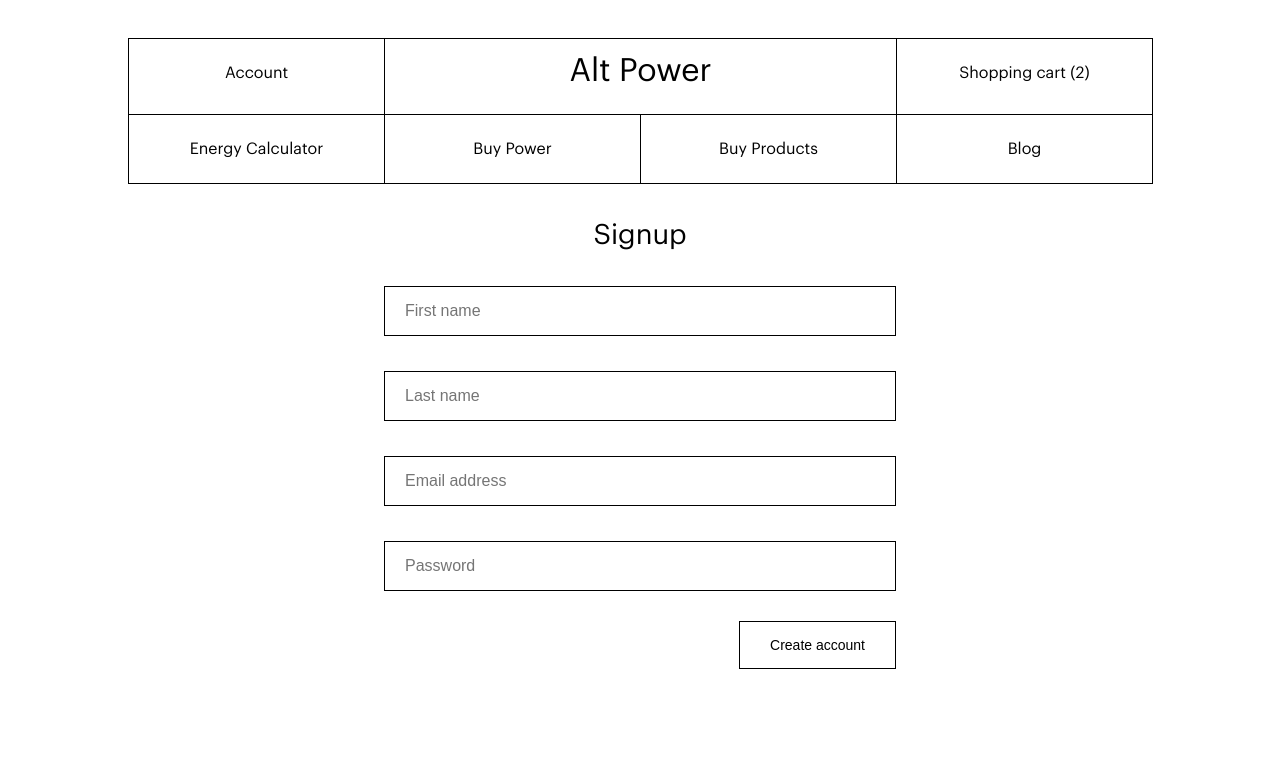
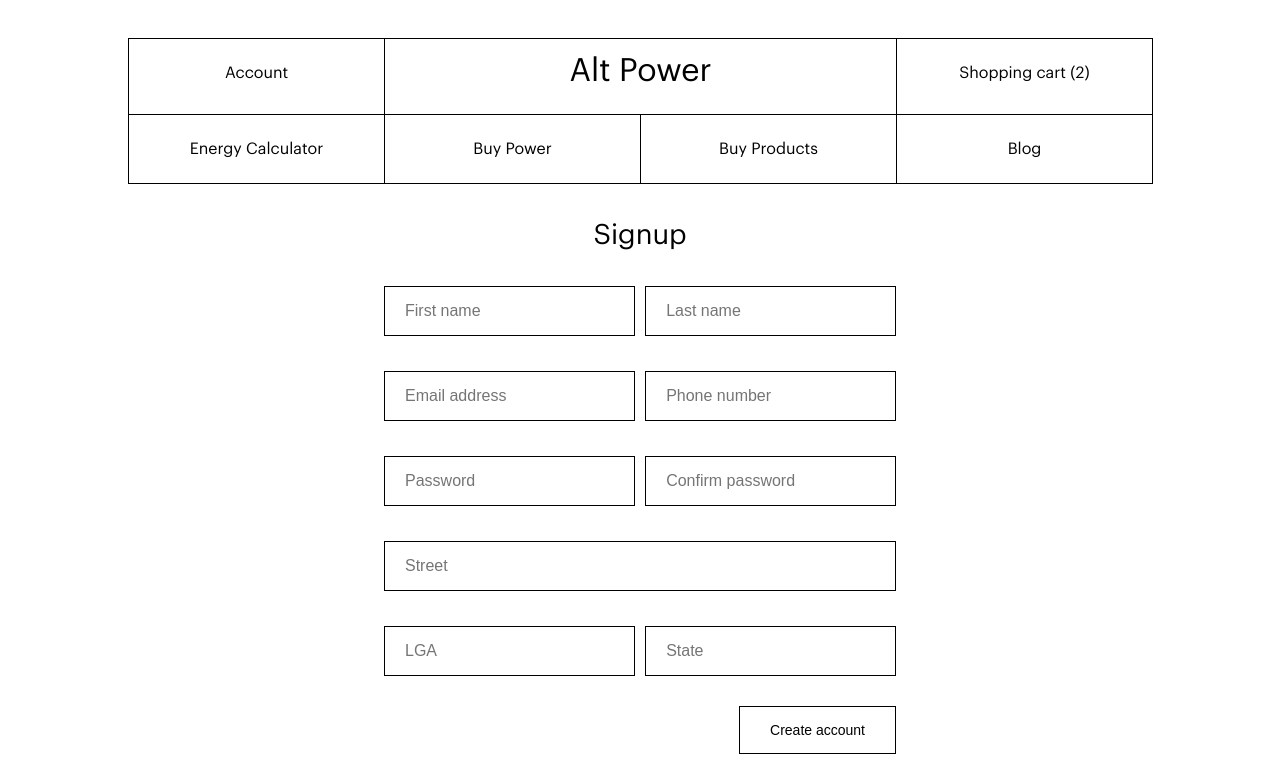
Before and after one commit to Phumbie/imperium-deprecated, a Vue app: page /Signup in a window 1280 px wide. Shown: the top 774 px of the page. Built offline with nearby package versions, Linux system fonts and the light colour scheme; what vue-js-modal would draw is missing.

Commit message:
updated signup form fields

```diff
--- a/src/components/Signup.vue
+++ b/src/components/Signup.vue
@@ -2,10 +2,15 @@
   <div id="signup-section">
     <form>
       <div class="header-text-28">Signup</div>
-      <input type="text" placeholder="First name" class="text-field">
-      <input type="text" placeholder="Last name" class="text-field">
-      <input type="text" placeholder="Email address" class="text-field">
-      <input type="password" placeholder="Password" class="text-field">
+      <input type="text" placeholder="First name" class="text-field width-half" required>
+      <input type="text" placeholder="Last name" class="text-field width-half float-right" required>
+      <input type="text" placeholder="Email address" class="text-field width-half" required>
+      <input type="tel" placeholder="Phone number" class="text-field width-half float-right" required>
+      <input type="password" placeholder="Password" class="text-field width-half" required>
+      <input type="password" placeholder="Confirm password" class="text-field width-half float-right" required>
+      <input type="text" placeholder="Street" class="text-field" required>
+      <input type="text" placeholder="LGA" class="text-field width-half" required>
+      <input type="text" placeholder="State" class="text-field width-half float-right" required>
       <div class="buttons">
         <button>Create account</button>
       </div>
@@ -24,5 +29,13 @@ export default {
 </script>
 
 <style lang="scss" scoped>
+#signup-section{
+  .width-half{
+    width: 49%;
+  }
 
+  .float-right{
+    float: right;
+  }
+}
 </style>
```
